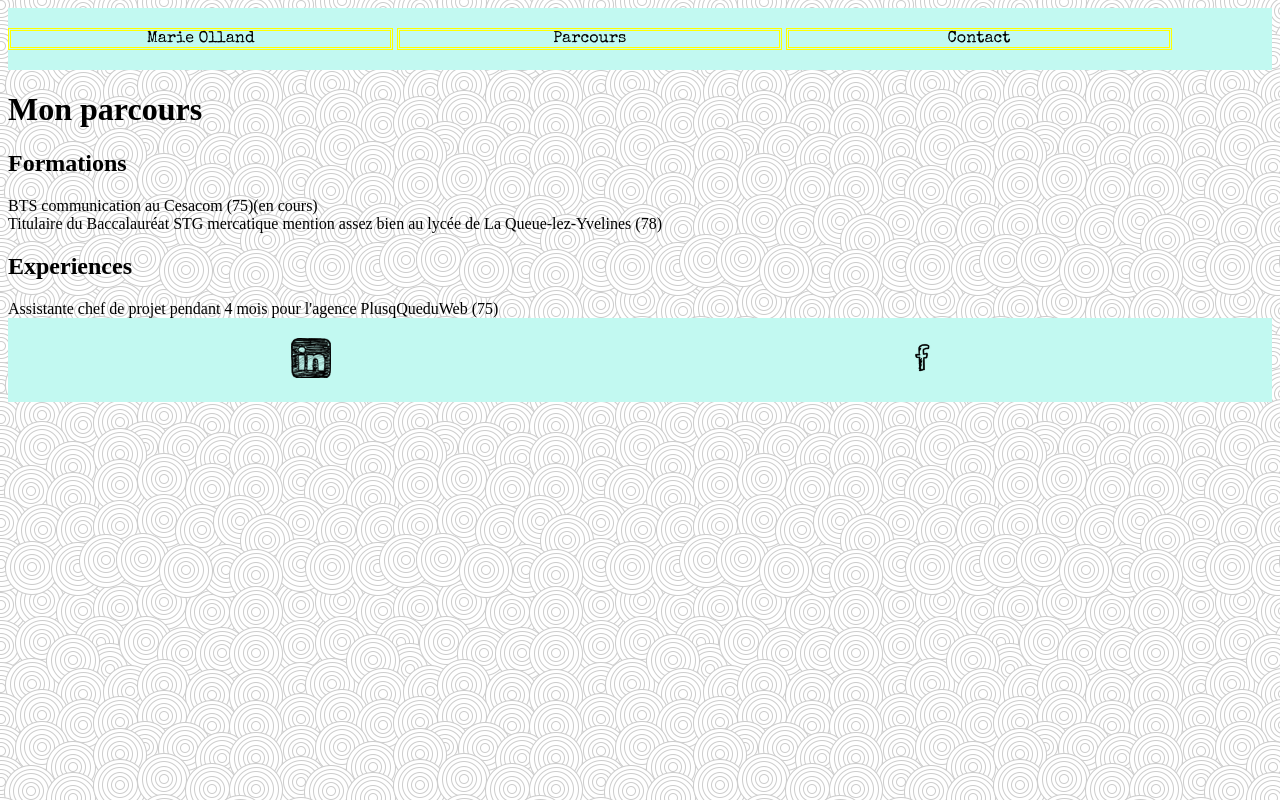
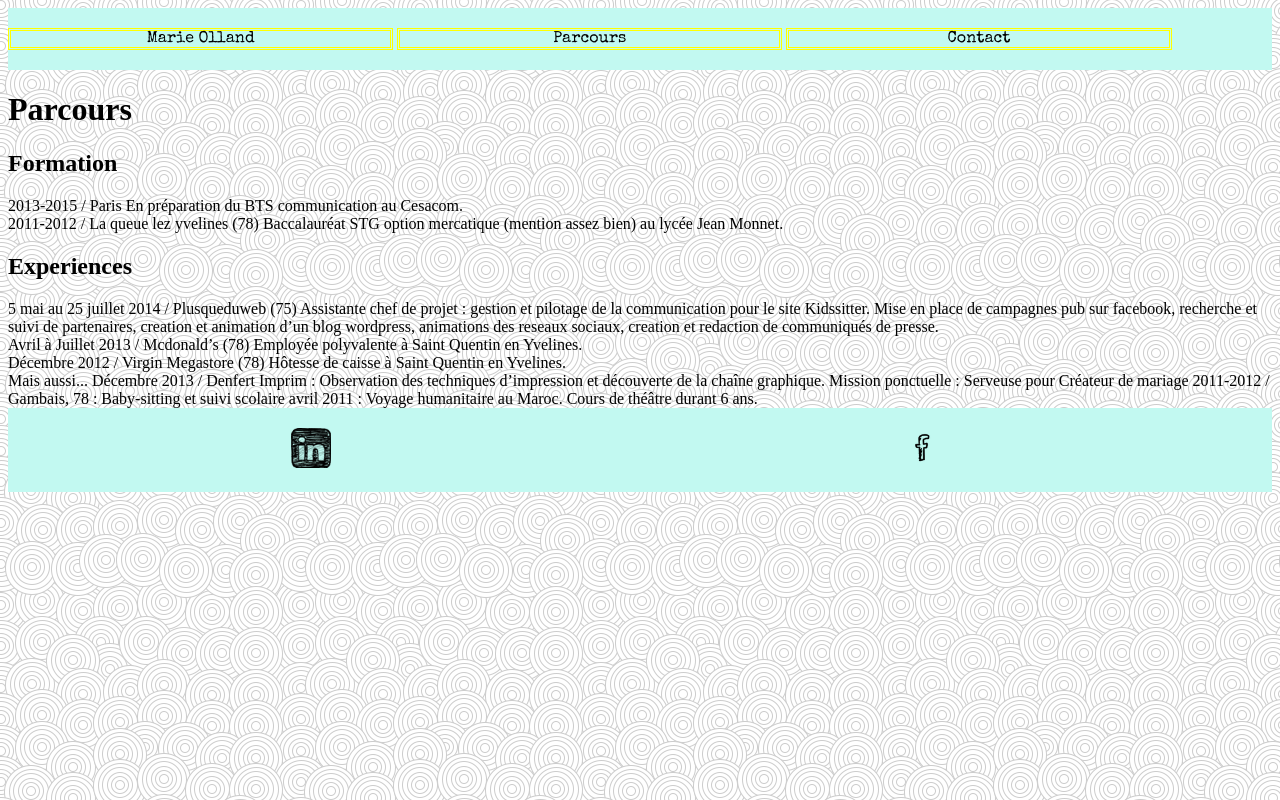
Before and after one commit to Martyoll/projet-test, a plain HTML site: page parcours.html in a window 1280 px wide. Drawn offline with nearby package versions, Linux system fonts and the light colour scheme.

Commit message:
Rajout redac

```diff
--- a/parcours.html
+++ b/parcours.html
@@ -23,19 +23,50 @@
     </header>
 
     <main>
-         <h1>Mon parcours</h1>
-        <h2>Formations</h2>
+         <h1>Parcours</h1>
+
         <ul>
-            <li> BTS communication au Cesacom (75)(en cours) </li>
-            <li> Titulaire du Baccalauréat STG mercatique mention assez bien au lycée de La Queue-lez-Yvelines (78)</li>
+            <h2>Formation</h2
 
+<li> 2013-2015 / Paris
+    En préparation du BTS communication au Cesacom. </li>
+
+<li>2011-2012 / La queue lez yvelines (78)
+Baccalauréat STG option mercatique
+    (mention assez bien) au lycée Jean Monnet. </li>
+            </ul>
+
+        <ul> <h2>Experiences</h2>
+
+<li>5 mai au 25 juillet 2014 / Plusqueduweb (75)
+Assistante chef de projet : gestion et pilotage de la communication  pour le site Kidssitter.
+Mise en place de campagnes pub sur facebook, recherche et suivi de partenaires, creation et animation d’un blog wordpress,
+animations des reseaux sociaux, creation et redaction de
+    communiqués de presse. </li>
+
+<li>Avril à Juillet 2013 / Mcdonald’s (78)
+    Employée polyvalente à Saint Quentin en Yvelines. </li>
+
+<li>Décembre 2012 / Virgin Megastore (78)
+Hôtesse de caisse à Saint Quentin en Yvelines.
+    </li>
         </ul>
-        <h2>Experiences</h2>
+    Mais aussi...
 
-     <ul>
-           <li>Assistante chef de projet pendant 4 mois pour l'agence PlusqQueduWeb (75)</li>
+Décembre 2013 / Denfert Imprim :
+Observation des techniques
+d’impression et découverte de la chaîne graphique.
 
-        </ul>
+Mission ponctuelle :
+Serveuse pour Créateur de mariage
+
+2011-2012 / Gambais, 78 :
+Baby-sitting et suivi scolaire
+
+avril 2011 :
+Voyage humanitaire au Maroc.
+
+Cours de théâtre durant 6 ans.
 
     </main>
 
```
Also changed, not shown: contact.html (+4 -1 lines), index.html (+8 -1 lines).
